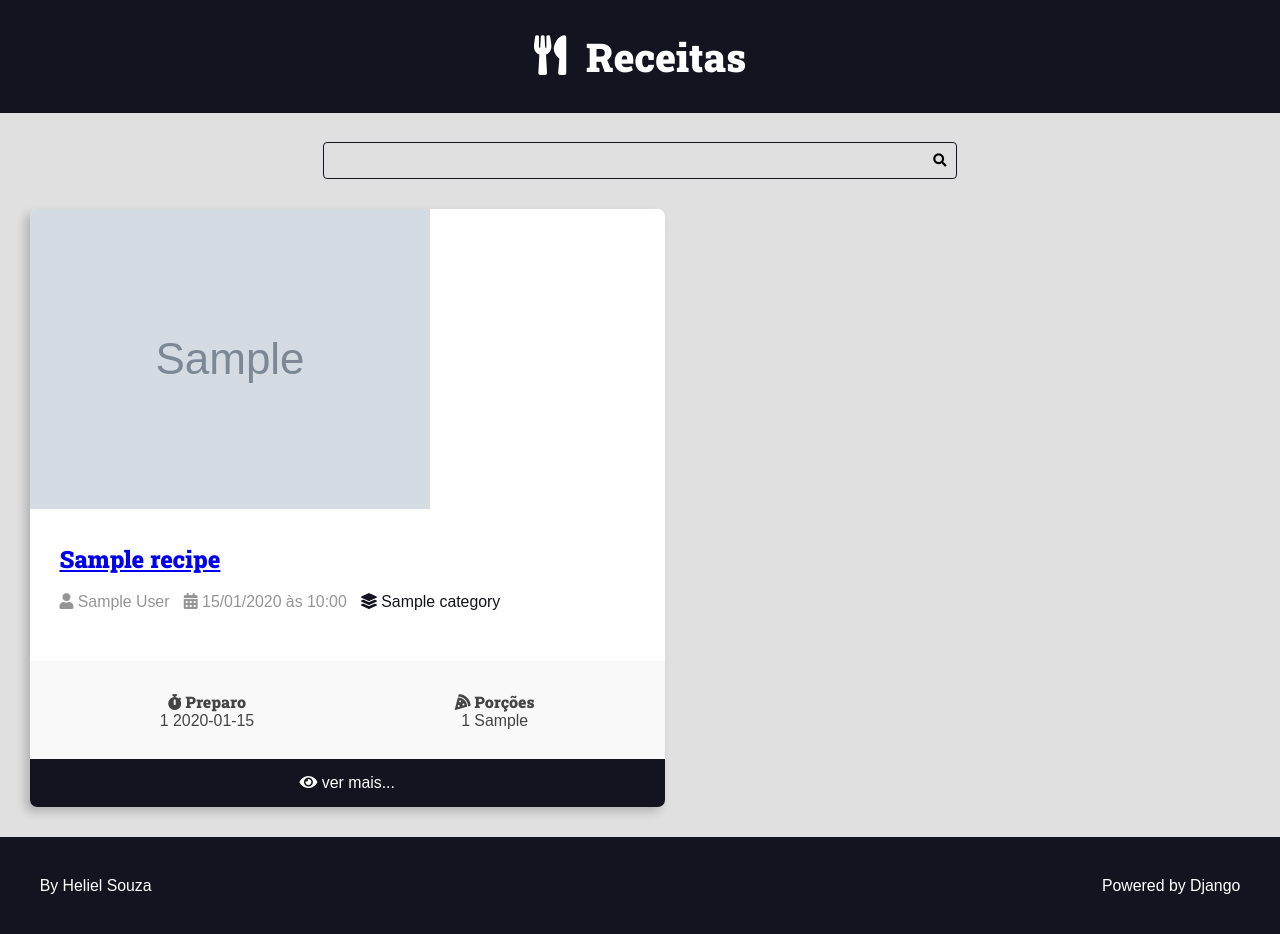
After one commit to HelielSouza/Django-Recipe-Blog, a Django app: page /recipes/category/1/ in a window 1280 px wide. The commit adds this page. Run offline with Django 4.2, Linux system fonts and the light colour scheme; tables that the repository leaves empty hold one stand-in row (values such as "Sample post"); grey boxes marked "Sample" are stand-in pictures.

Commit message:
fixing 404 recipes id error

```diff
--- a/recipes/models.py
+++ b/recipes/models.py
@@ -24,9 +24,13 @@
     created_at = models.DateTimeField(auto_now_add=True)
     updated_at = models.DateTimeField(auto_now=True)
     is_published = models.BooleanField(default=False)
-    cover = models.ImageField(upload_to='recipes/cover/%Y/%m/%d/')
+    cover = models.ImageField(
+        upload_to='recipes/covers/%Y/%m/%d/', blank=True, default='')
     category = models.ForeignKey(
-        Category, on_delete=models.SET_NULL, null=True)
+        Category, on_delete=models.SET_NULL, null=True, blank=True,
+        default=None,
+    )
+
     author = models.ForeignKey(
         User, on_delete=models.SET_NULL, null=True)
 
--- /dev/null
+++ b/recipes/templates/recipes/pages/category.html
@@ -0,0 +1,11 @@
+{% extends 'global/base.html' %}
+
+{% block title %} {{ title }} {% endblock title %}
+
+{% block content %}
+<div class="main-content main-content-list container">
+    {% for recipe in recipes %}
+        {% include 'recipes/partials/recipe.html' %}
+    {% endfor %}
+</div>
+{% endblock content %}
--- a/recipes/templates/recipes/partials/recipe.html
+++ b/recipes/templates/recipes/partials/recipe.html
@@ -1,9 +1,11 @@
 <div class="recipe recipe-list-item">
+    {% if recipe.cover %}
         <div class="recipe-cover">
             <a href="{% url 'recipes:recipe' recipe.id %}">
                 <img src="{{ recipe.cover.url }}" alt="Temporário">
             </a>
         </div>
+    {% endif %}
     <div class="recipe-title-container">
         <h2 class="recipe-title">
             <a href="{% url 'recipes:recipe' recipe.id %}">
@@ -13,20 +15,32 @@
     </div>
 
     <div class="recipe-author">
+        {% if recipe.author is not None %}
             <span class="recipe-author-item">
                 <i class="fas fa-user"></i>
+
+                {% if recipe.author.first_name %}
                     {{ recipe.author.first_name }}  {{ recipe.author.last_name }}
+                {% else %}
+                    {{ recipe.author.username }}
+                {% endif %}
+
             </span>
+        {% endif %}
+
         <span class="recipe-author-item">
             <i class="fas fa-calendar-alt"></i>
             {{ recipe.created_at|date:"d/m/Y" }} às {{ recipe.created_at|date:"H:i" }}
         </span>
+
+        {% if recipe.category is not None %}
             <span class="recipe-author-item">
-            <a href="/recipes/category/cafe-da-manha/">
+                <a href="{% url 'recipes:category' recipe.category.id %}">
                     <i class="fas fa-layer-group"></i>
-                {{ recipe.category.name }}
+                    <span>{{ recipe.category.name }}</span>
                 </a>
             </span>
+        {% endif %}
     </div>
 
     <div class="recipe-content">
--- a/recipes/urls.py
+++ b/recipes/urls.py
@@ -5,9 +5,8 @@
 app_name = 'recipes'
 
 urlpatterns = [
-    # function inside recipes app to show home page
     path('', views.home, name="home"),
-    # to show one recipe
-    path('recipes/<int:id>/', views.recipe, name="recipe")
-
+    path('recipes/category/<int:category_id>/',
+         views.category, name="category"),
+    path('recipes/<int:id>/', views.recipe, name="recipe"),
 ]
--- a/recipes/views.py
+++ b/recipes/views.py
@@ -1,10 +1,31 @@
+from django.http import Http404
 from django.shortcuts import render
 from utils.recipes.factory import make_recipe
 
+from recipes.models import Recipe
+
 
 def home(request):
+    recipes = Recipe.objects.filter(
+        is_published=True
+    ).order_by('-id')
     return render(request, 'recipes/pages/home.html', context={
-        'recipes': [make_recipe() for _ in range(10)],
+        'recipes': recipes,
+    })
+
+
+def category(request, category_id):
+    recipes = Recipe.objects.filter(
+        category__id=category_id,
+        is_published=True,
+    ).order_by('-id')
+
+    if not recipes:
+        raise Http404('Not found recipe')
+
+    return render(request, 'recipes/pages/category.html', context={
+        'recipes': recipes,
+        'title': f'{recipes.first().category.name} - Category | '
     })
 
 
```
Lines whose indentation alone changed are shown as unchanged.
